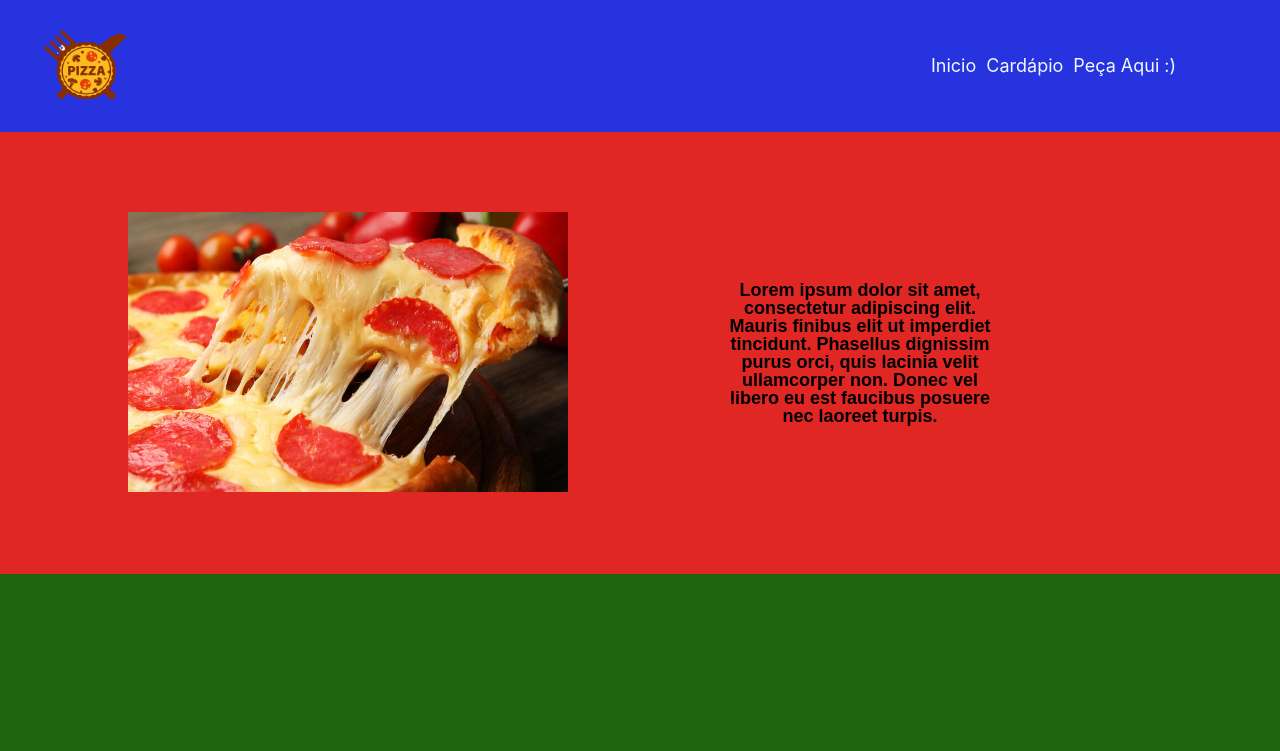
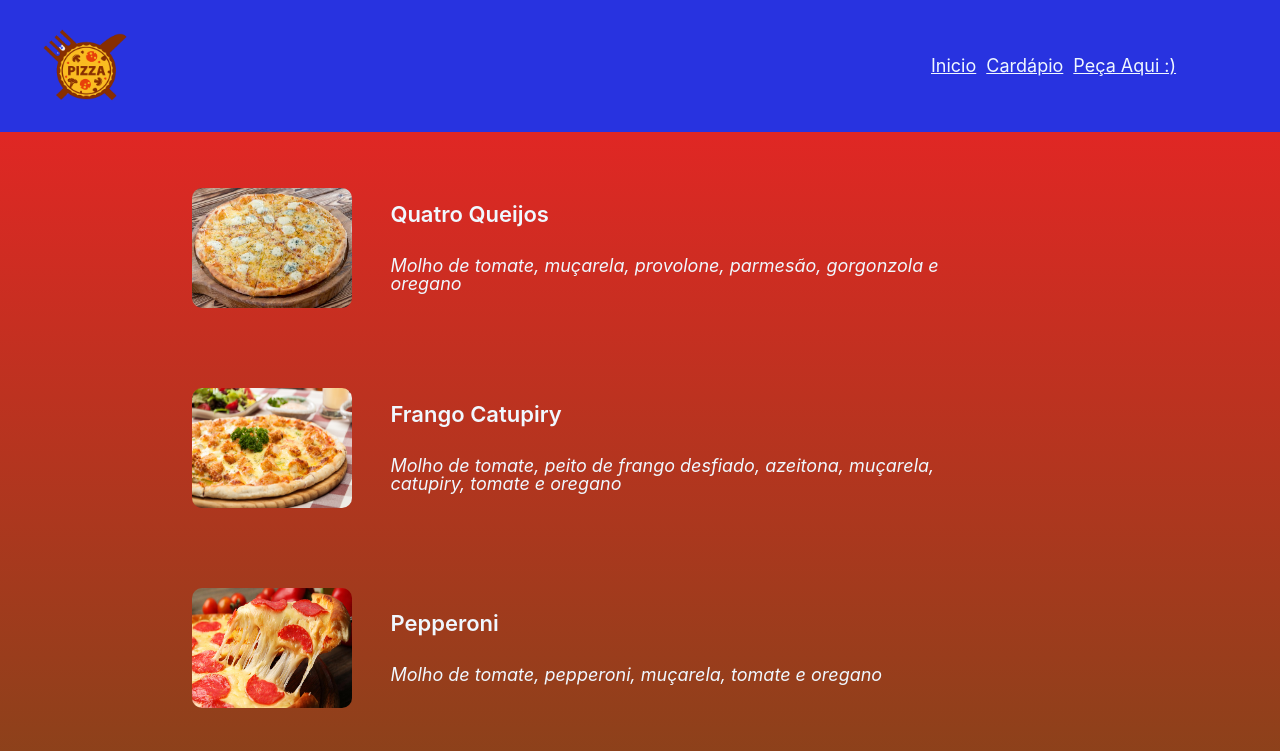
Before and after one commit to iagoam97/react-pizza, a React (Create React App) app: page /cardapio in a window 1280 px wide. Shown: the top 751 px of the page. Built offline with nearby package versions, Linux system fonts and the light colour scheme.

Commit message:
Criacao das rotas inicialmente para Home e Cardapio

```diff
--- a/package.json
+++ b/package.json
@@ -9,6 +9,7 @@
     "react": "^17.0.2",
     "react-dom": "^17.0.2",
     "react-icons": "^4.3.1",
+    "react-router-dom": "^6.2.2",
     "react-scripts": "^2.1.3",
     "web-vitals": "^2.1.4"
   },
--- a/src/components/navBar/navBar.css
+++ b/src/components/navBar/navBar.css
@@ -36,14 +36,14 @@ figcaption {
 }
 
 
-#navOptions p {
+#navOptions a {
     padding: 5px;
     margin: 20px 0;
     font-size: 18px;
 
     color: aliceblue;
 }
-#navOptions p:hover {
+#navOptions a:hover {
     color: red;
     text-decoration:underline;
 }
--- a/src/components/navBar/navBar.jsx
+++ b/src/components/navBar/navBar.jsx
@@ -2,9 +2,14 @@ import React from "react";
 import './navBar.css';
 import logo from '../../assets/logo/logoPizza.png';
 //import logo from 'C:/Users/Iago/Desktop/progs/LOGOS/pizza2.png';
+import {BrowserRouter as Router, Routes, Route, Link} from 'react-router-dom'
+
+import CardHome from '../cardsHome/cardHome.jsx';
+import ListaSabores from '../listaSabores/listaSabores.jsx';
 
 function navegacao() {
         return (
+            <Router>
                 <div id="divNav">
                     <div className="logoNav">
                         <figure>
@@ -13,11 +18,18 @@ function navegacao() {
                         </figure>
                     </div>
                     <div id="navOptions">
-                    <p>Inicio</p>
-                    <p>Cardápio</p>
-                    <p>Peça Aqui :)</p>
+                        <Link as={Link} to={"/"}>Inicio</Link>
+                        <Link as={Link} to={"/cardapio"}>Cardápio</Link>
+                        <Link as={Link} to={"/pedidos"}>Peça Aqui :)</Link>
                     </div>
                 </div>
+                <div>
+                    <Routes>
+                        <Route path="/" exact element={<CardHome/>}/>
+                        <Route exact path="/cardapio" element={<ListaSabores/>}/>
+                    </Routes>
+                </div>
+            </Router>
         );
     };
 
--- a/src/index.js
+++ b/src/index.js
@@ -5,15 +5,14 @@ import './index.css';
 import NavBar from './components/navBar/navBar.jsx'
 import Footer from './components/footer/footer.jsx'
 
-import CardHome from './components/cardsHome/cardHome.jsx';
-import ListaSabores from './components/listaSabores/listaSabores.jsx'
+//import CardHome from './components/cardsHome/cardHome.jsx';
+//import ListaSabores from './components/listaSabores/listaSabores.jsx'
 
 import reportWebVitals from './reportWebVitals';
 
 ReactDom.render(
     <div id='box'>
         <NavBar/>
-        <CardHome/>
         <Footer/>
     </div>,
     document.getElementById('root')
```
Also changed, not shown: 1 other file (tests, documents, lock files or other folders). Lines whose indentation alone changed are shown as unchanged.
